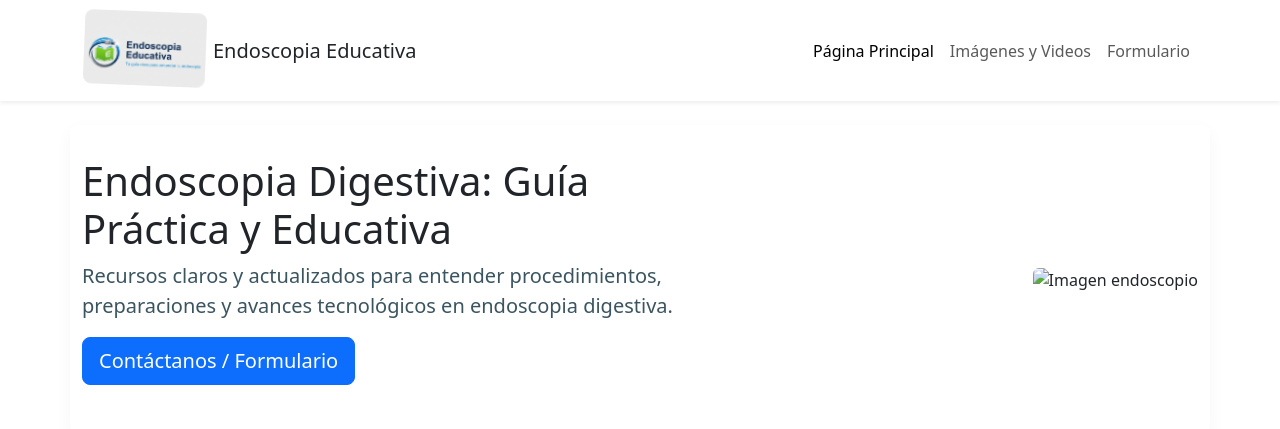
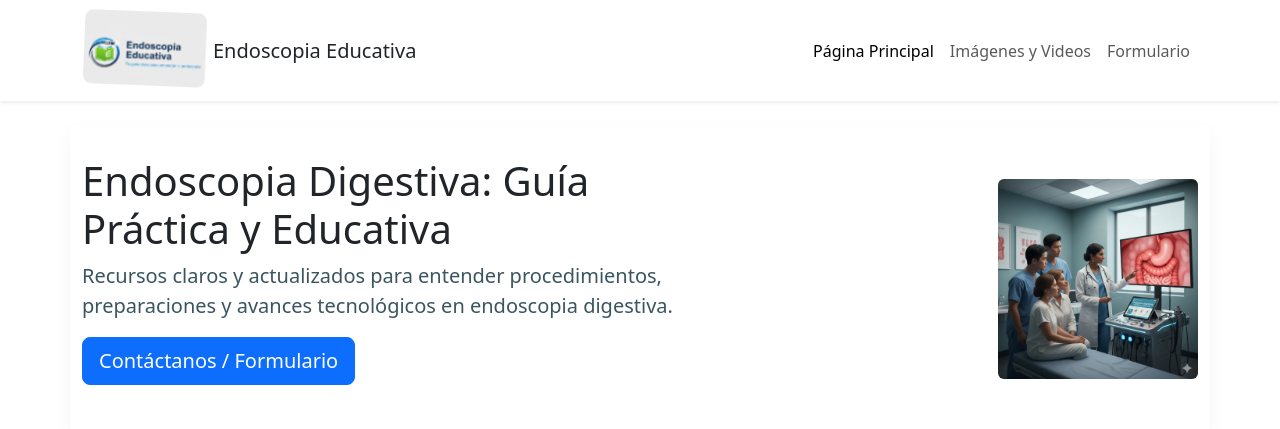
Before and after one commit to noafro21/recurso-educativo, a website: page index.html in a window 1280 px wide. Shown: the top 429 px of the page. Drawn offline with nearby package versions, Linux system fonts and the light colour scheme; the site is published under a folder, as on GitHub Pages, so addresses that start at the root find nothing.

Commit message:
Actualizar rutas de icono y imágenes en gallery.html e index.html

```diff
--- a/index.html
+++ b/index.html
@@ -15,7 +15,7 @@
     <link rel="stylesheet" href="./css/styles-dist.css">
     <link href="https://cdn.jsdelivr.net/npm/bootstrap@5.3.8/dist/css/bootstrap.min.css" rel="stylesheet"
         integrity="sha384-sRIl4kxILFvY47J16cr9ZwB07vP4J8+LH7qKQnuqkuIAvNWLzeN8tE5YBujZqJLB" crossorigin="anonymous">
-    <link rel="icon" type="image/png" sizes="3x3" href="/assets/images/favicon.png">
+    <link rel="icon" type="image/png" sizes="3x3" href="./assets/images/favicon.png">
     <script src="https://ajax.googleapis.com/ajax/libs/jquery/3.7.1/jquery.min.js"></script>
 </head>
 
@@ -39,7 +39,7 @@
                 </p>
             </div>
             <div class="col-12 col-md-5 d-none d-md-block text-end">
-                <img src="../assets/images/endoscopia-educativa.png" alt="Imagen endoscopio" class="img-fluid rounded"
+                <img src="./assets/images/endoscopia-educativa.png" alt="Imagen endoscopio" class="img-fluid rounded"
                     style="max-height:200px; object-fit:cover;">
             </div>
         </div>
```
Also changed, not shown: gallery.html (+1 -1 lines).
